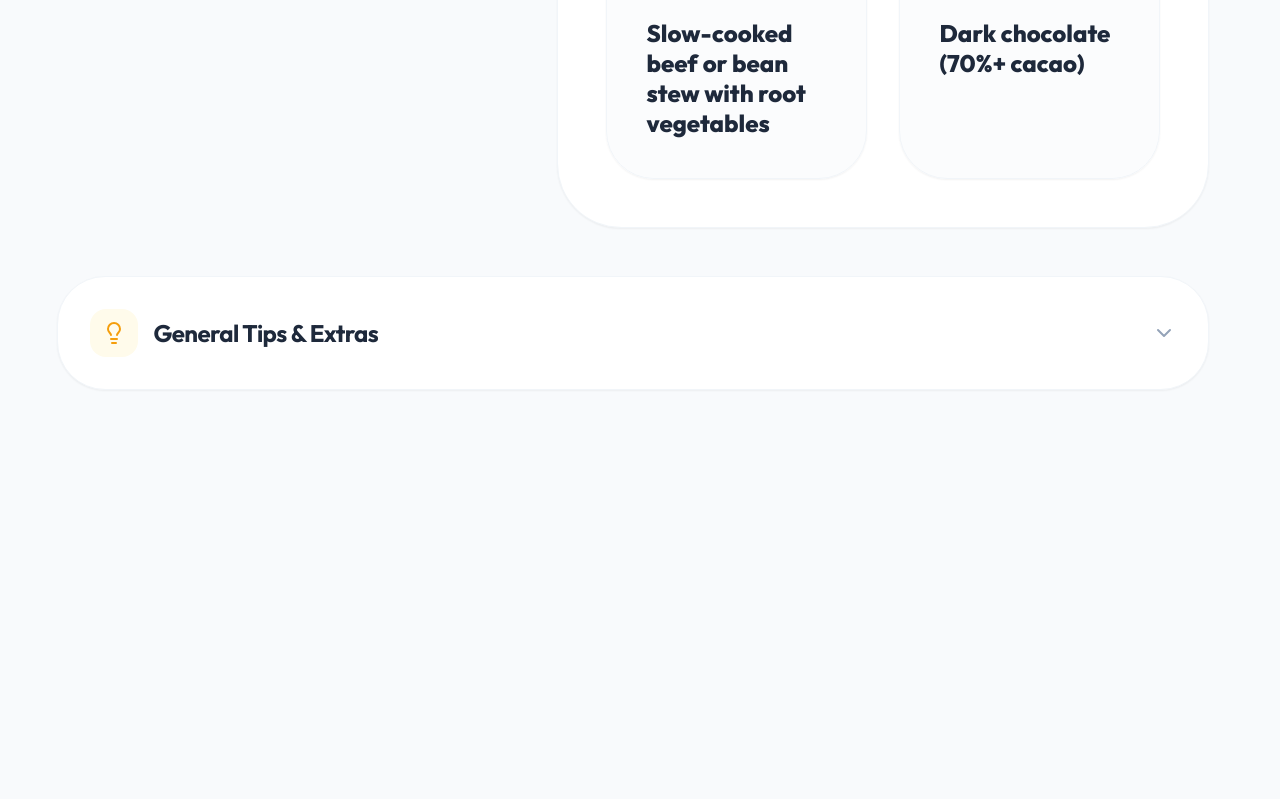
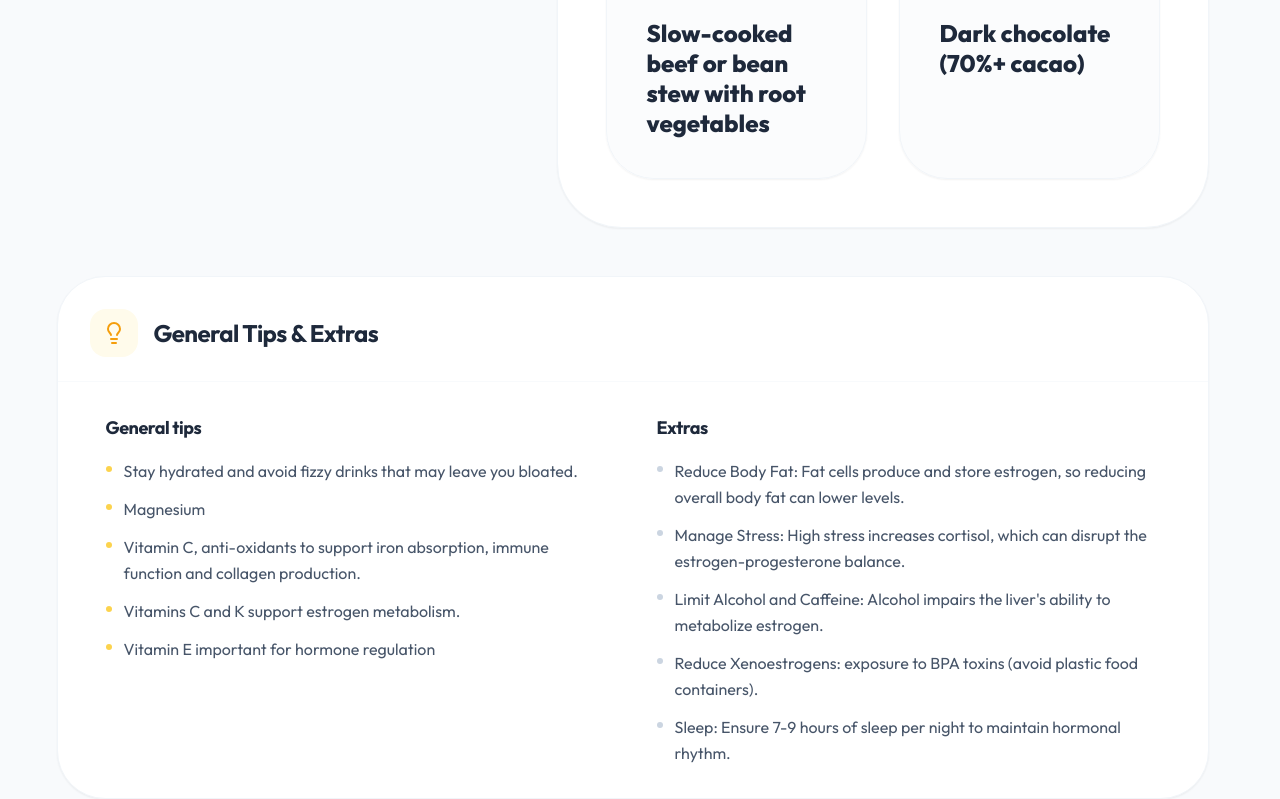
Before and after one commit to janosgyerik/cyclefuel, a React (Vite) app: page / in a window 1280 px wide. Shown: the part 2442-3241 px from the top of the page. Before the commit the page ends 2880 px from the top, so only its background shows below. Built offline with nearby package versions, Linux system fonts and the light colour scheme.

Commit message:
Just keep the general tips expanded

```diff
--- a/src/components/TipsSection.tsx
+++ b/src/components/TipsSection.tsx
@@ -1,29 +1,18 @@
-import React, { useState } from 'react';
-import { ChevronDown, ChevronUp, Lightbulb } from 'lucide-react';
+import React from 'react';
+import { Lightbulb } from 'lucide-react';
 import { tips } from '../texts';
 
 const TipsSection: React.FC = () => {
-  const [isOpen, setIsOpen] = useState(false);
-
   return (
-    <div className="bg-white rounded-3xl md:rounded-[3rem] shadow-sm border border-slate-100 overflow-hidden transition-all duration-500">
-      <button
-        onClick={() => setIsOpen(!isOpen)}
-        className="w-full flex items-center justify-between p-6 md:p-8 hover:bg-slate-50 transition-colors focus:outline-none focus:ring-0"
-      >
-        <div className="flex items-center gap-4">
+    <div className="bg-white rounded-3xl md:rounded-[3rem] shadow-sm border border-slate-100 overflow-hidden">
+      <div className="flex items-center gap-4 p-6 md:p-8 md:pb-6 border-b border-slate-50">
         <div className="w-12 h-12 rounded-2xl bg-amber-50 flex items-center justify-center text-amber-500">
           <Lightbulb className="w-6 h-6" />
         </div>
         <h2 className="text-xl md:text-2xl font-bold text-slate-800">General Tips & Extras</h2>
       </div>
-        <div className="text-slate-400">
-          {isOpen ? <ChevronUp className="w-6 h-6" /> : <ChevronDown className="w-6 h-6" />}
-        </div>
-      </button>
 
-      {isOpen && (
-        <div className="px-6 md:px-12 pb-8 pt-2 animate-in fade-in slide-in-from-top-4 duration-500">
+      <div className="px-6 md:px-8 lg:px-12 pb-8 pt-8">
         <div className="grid grid-cols-1 md:grid-cols-2 gap-8 md:gap-12">
           <div>
             <h3 className="text-lg font-bold text-slate-800 mb-4">{tips.generalTips.name}</h3>
@@ -49,7 +38,6 @@ const TipsSection: React.FC = () => {
           </div>
         </div>
       </div>
-      )}
     </div>
   );
 };
```
Lines whose indentation alone changed are shown as unchanged.
